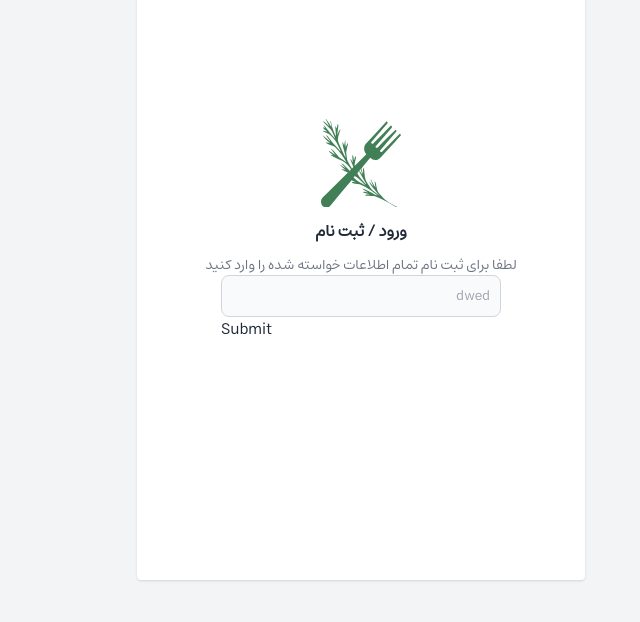
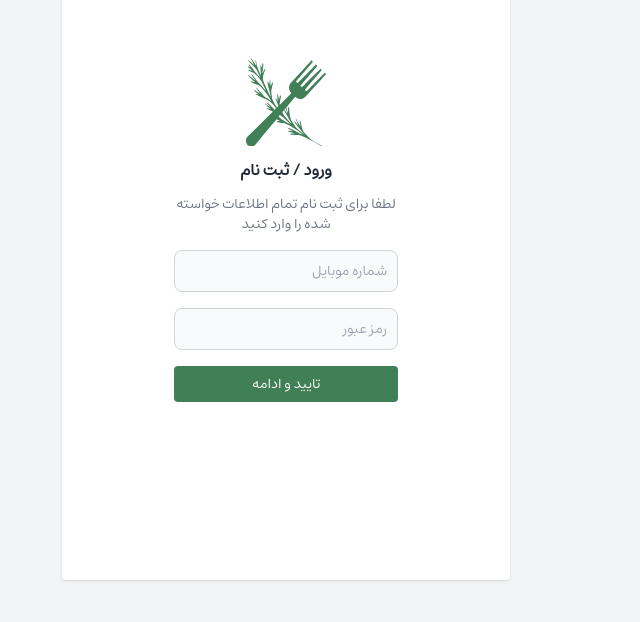
Before and after one commit to Mohammad79-nkv/tarkhineh-pwa, a Next.js app: page /signIn in a window 1280 px wide. Shown: the part 170-792 px from the top of the page, without its empty margins (393-1033 px from the left). Built offline with nearby package versions, Linux system fonts and the light colour scheme.

Commit message:
add signIn form

```diff
--- a/src/app/signIn/page.tsx
+++ b/src/app/signIn/page.tsx
@@ -1,6 +1,7 @@
 "use client";
 
 import { SimpleLogo } from "@/components/icons/SimpleLoga";
+import StyledInput from "@/components/styledInput/StyledInput";
 import { useForm } from "react-hook-form";
 
 const SignIn = () => {
@@ -15,7 +16,7 @@ const SignIn = () => {
   return (
     <section className="flex justify-center items-center bg-gray-100 h-screen w-screen">
       <div className="w-full h-full bg-white rounded-4 md:shadow md:max-w-md md:max-h-[700px] flex flex-col justify-center items-center">
-        <div className="flex flex-col justify-center items-center gap-3">
+        <div className="flex flex-col justify-center items-center gap-3 w-1/2">
           <div className="w-20">
             <SimpleLogo />
           </div>
@@ -24,18 +25,19 @@ const SignIn = () => {
             لطفا برای ثبت نام تمام اطلاعات خواسته شده را وارد کنید{" "}
           </p>
         </div>
-        <div className="">
-          <form onSubmit={handleSubmit(onSubmit)}>
+        <div className="w-1/2">
+          <form onSubmit={handleSubmit(onSubmit)} className="flex flex-col gap-4 mt-4">
             {/* register your input into the hook by invoking the "register" function */}
-            <input  placeholder="dwed" {...register("example")}  className="bg-gray-50 border border-gray-300 text-gray-900 text-sm rounded-lg focus:ring-blue-500 focus:border-blue-500 block w-full p-2.5 dark:bg-gray-700 dark:border-gray-600 dark:placeholder-gray-400 dark:text-white dark:focus:ring-blue-500 dark:focus:border-blue-500"/>
+
+            <StyledInput  placeholder="شماره موبایل " {...register("example")} />
             {errors.e && <span>This field is required</span>}
 
             {/* include validation with required or other standard HTML validation rules */}
-            <input {...register("exampleRequired", { required: true })} />
+            <StyledInput  placeholder="رمز عبور" {...register("example")} type="password"/>
             {/* errors will return when field validation fails  */}
             {errors.exampleRequired && <span>This field is required</span>}
 
-            <input type="submit" />
+            <button className="bg-primary text-white text-sm  rounded-4 py-2">تایید و ادامه</button>
           </form>
         </div>
       </div>
--- /dev/null
+++ b/src/components/styledInput/StyledInput.tsx
@@ -0,0 +1,18 @@
+interface Props {
+  register?: any;
+  name?: string;
+  placeholder?: string;
+}
+
+const StyledInput = (props: Props) => {
+  const { name, register, placeholder, ...rest } = props;
+  return (
+    <input
+      placeholder={placeholder}
+      className="bg-gray-50 border border-gray-300 text-gray-900 text-sm rounded-lg focus:ring-blue-500 focus:border-blue-500 block w-full p-2.5 dark:bg-gray-700 dark:border-gray-600 dark:placeholder-gray-400 dark:text-white dark:focus:ring-blue-500 dark:focus:border-blue-500"
+      {...rest}
+    />
+  );
+};
+
+export default StyledInput;
```
